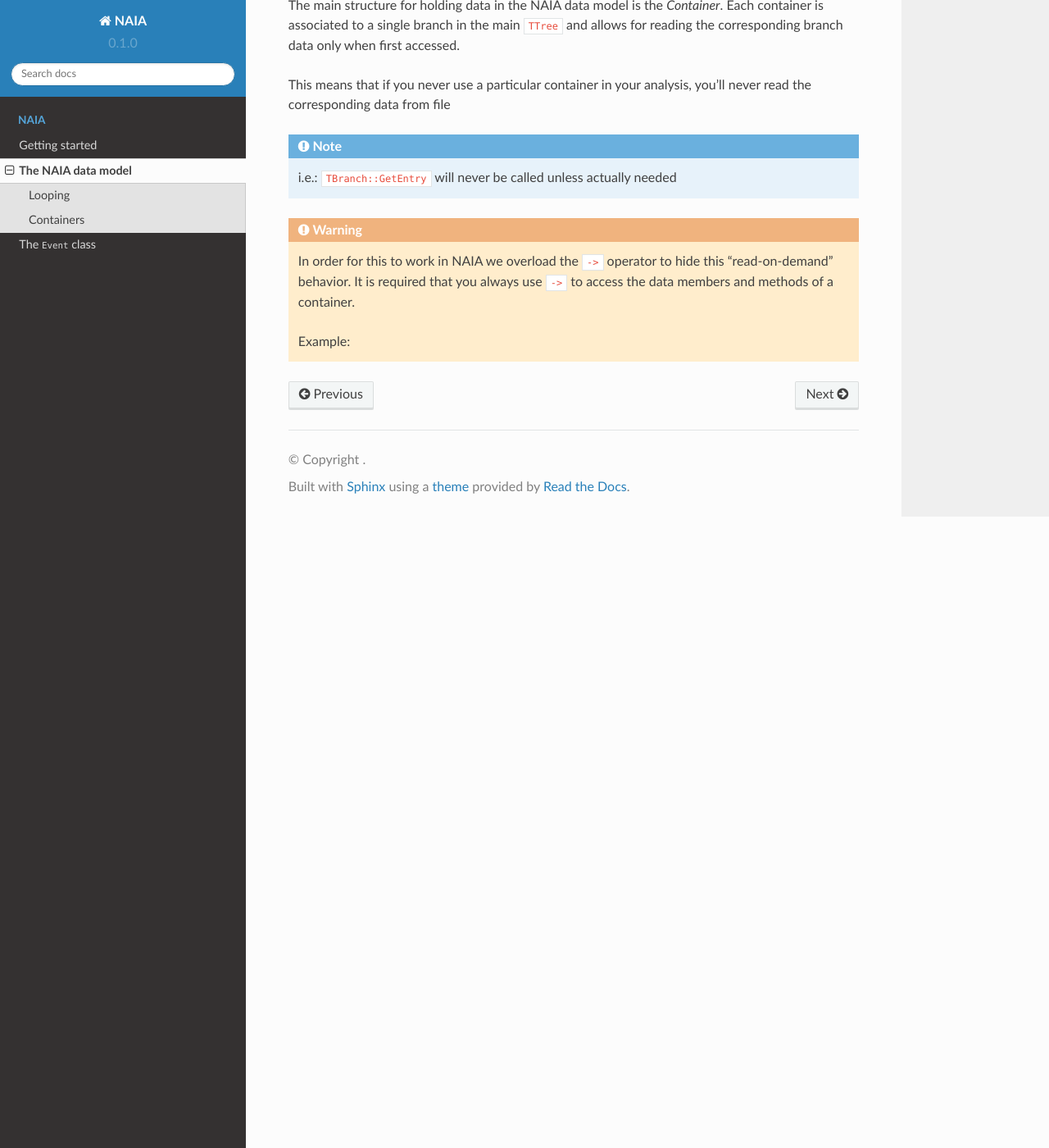
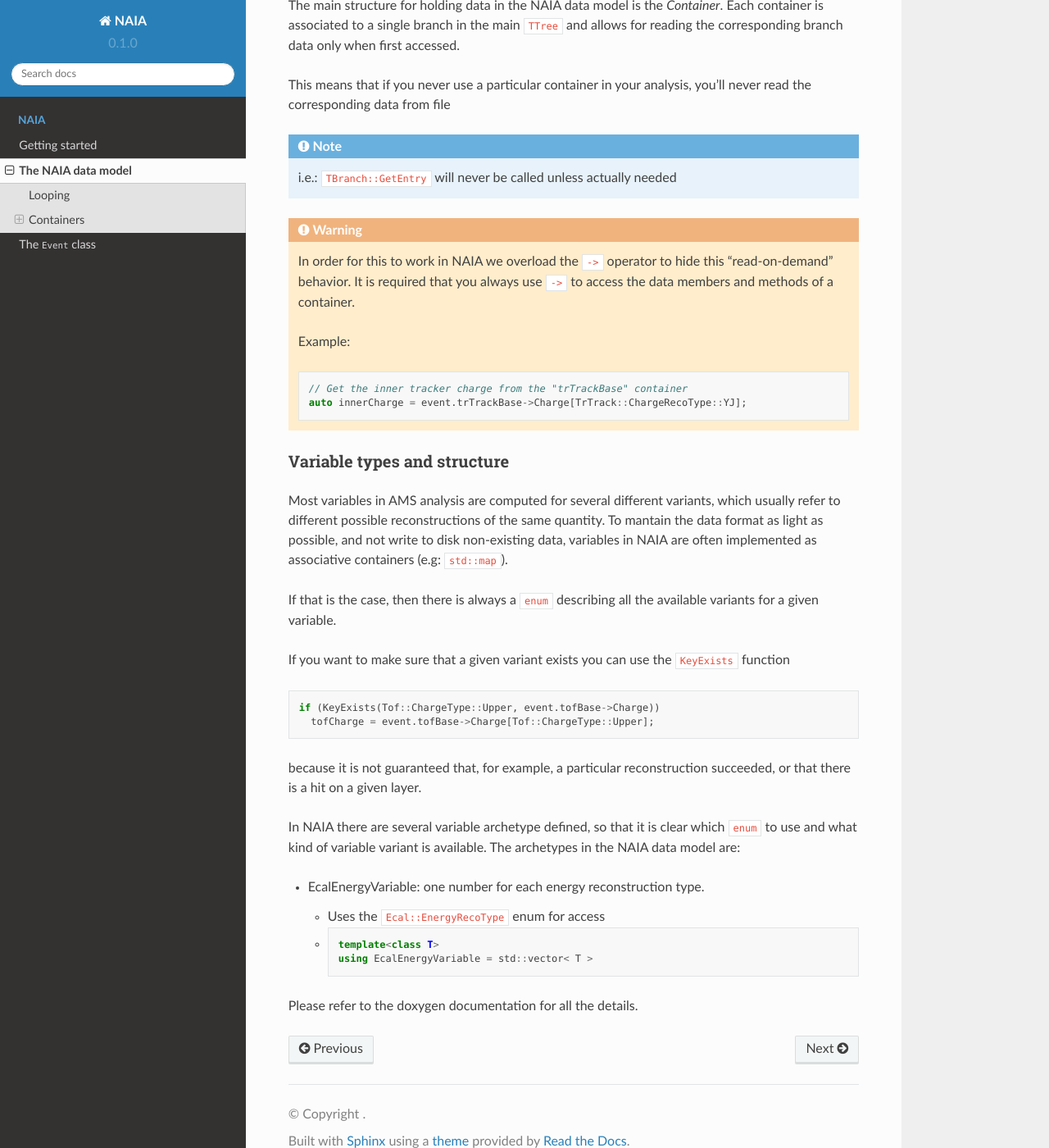
Before and after one commit to valerioformato/NAIA-readthedocs, a Sphinx documentation site: the page built from docs/source/datamodel/datamodel.rst, in a window 1280 px wide and 1400 px high, scrolled down 995 px. Shown: the whole window at 82% size. Built offline with Sphinx 7.4.7 and the Read the Docs theme 2.0.0, drawn with Linux system fonts in a browser that asks for light colours.

Commit message:
just a check

```diff
--- a/docs/source/datamodel/datamodel.rst
+++ b/docs/source/datamodel/datamodel.rst
@@ -60,5 +60,92 @@
     Example:
 
     .. code-block:: cpp
+
         // Get the inner tracker charge from the "trTrackBase" container
         auto innerCharge = event.trTrackBase->Charge[TrTrack::ChargeRecoType::YJ];
+
+Variable types and structure
+^^^^^^^^^^^^^^^^^^^^^^^^^^^^
+
+Most variables in AMS analysis are computed for several different variants, which usually refer to different
+possible reconstructions of the same quantity. To mantain the data format as light as possible, and not
+write to disk non-existing data, variables in NAIA are often implemented as associative containers
+(e.g: ``std::map``).
+
+If that is the case, then there is always a ``enum`` describing all the available variants for a given variable.
+
+If you want to make sure that a given variant exists you can use the ``KeyExists`` function
+
+.. code-block:: cpp
+
+  if (KeyExists(Tof::ChargeType::Upper, event.tofBase->Charge))
+    tofCharge = event.tofBase->Charge[Tof::ChargeType::Upper];
+
+because it is not guaranteed that, for example, a particular reconstruction succeeded, or that there is a hit on a given layer.
+
+In NAIA there are several variable archetype defined, so that it is clear which ``enum`` to use and what kind of variable
+variant is available. The archetypes in the NAIA data model are:
+
+* EcalEnergyVariable: one number for each energy reconstruction type.
+
+  * Uses the ``Ecal::EnergyRecoType`` enum for access
+  * .. code-block:: cpp
+
+      template<class T>
+      using EcalEnergyVariable = std::vector< T >
+
+.. template<class T >
+.. using 	EcalLikelihoodVariable = std::vector< T >
+
+.. template<class T >
+.. using 	EcalBDTVariable = std::vector< T >
+
+.. template<class T >
+.. using 	RichBetaVariable = std::map< Rich::BetaType, T >
+
+.. template<class T >
+.. using 	TofChargeVariable = std::map< Tof::ChargeType, T >
+
+.. template<class T >
+.. using 	TofBetaVariable = std::map< Tof::BetaType, T >
+
+.. template<class T >
+.. using 	TofClusterTypeVariable = std::map< Tof::BetaClusterType, T >
+
+.. template<class T >
+.. using 	TrdChargeVariable = std::vector< T >
+
+.. template<class T >
+.. using 	TrdLikelihoodVariable = std::vector< T >
+
+.. template<class T >
+.. using 	TrdLikelihoodRVariable = std::vector< T >
+
+.. template<class T >
+.. using 	TrdOnTrackVariable = std::vector< T >
+
+.. template<class T >
+.. using 	TrackChargeVariable = std::map< TrTrack::ChargeRecoType, T >
+
+.. template<class T >
+.. using 	TrackFitVariable = std::map< TrTrack::Fit, std::map< TrTrack::Span, T >>
+
+.. template<class T >
+.. using 	TrackFitOnlyVariable = std::map< TrTrack::Fit, T >
+
+.. template<class T >
+.. using 	TrackFitPosVariable = std::map< TrTrack::FitPositionHeight, T >
+
+.. template<class T >
+.. using 	TrackSideVariable = std::map< TrTrack::Side, T >
+
+.. template<class T >
+.. using 	TrackDistanceVariable = std::map< TrTrack::DistanceFromTrack, T >
+
+.. template<class T >
+.. using 	HitChargeVariable = std::map< TrTrack::ChargeRecoType, T >
+
+.. template<class T >
+.. using 	LayerVariable = std::map< unsigned int, T >
+
+Please refer to the doxygen documentation for all the details.
--- a/docs/source/index.rst
+++ b/docs/source/index.rst
@@ -10,9 +10,9 @@
 
 Take a look at:
 
-* Building and installing: :doc:`datamodel/build-install`
-* The NAIA data model: :doc:`datamodel/datamodel`
-* The ``Event`` class: :doc:`datamodel/event`
+* :doc:`build-install`
+* :doc:`datamodel/datamodel`
+* :doc:`datamodel/event`
 
 .. toctree::
    :maxdepth: 2
```
